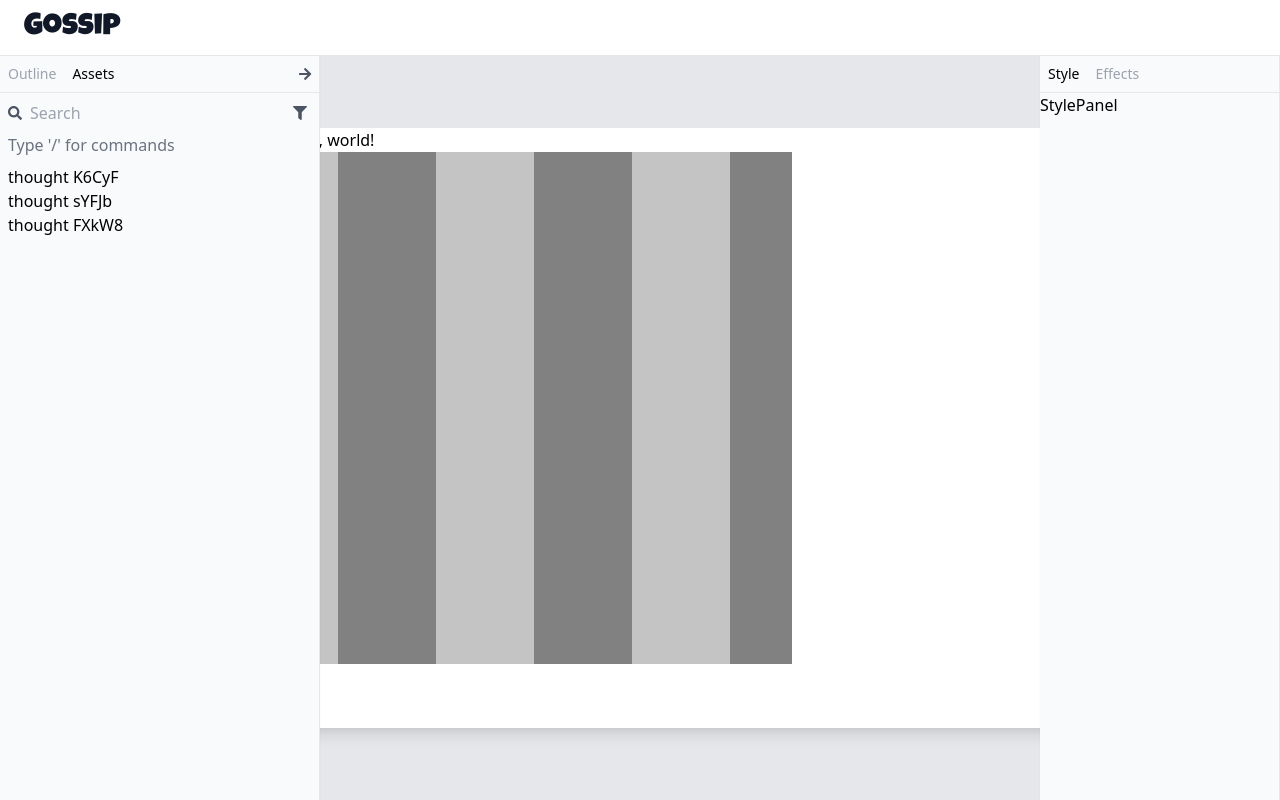
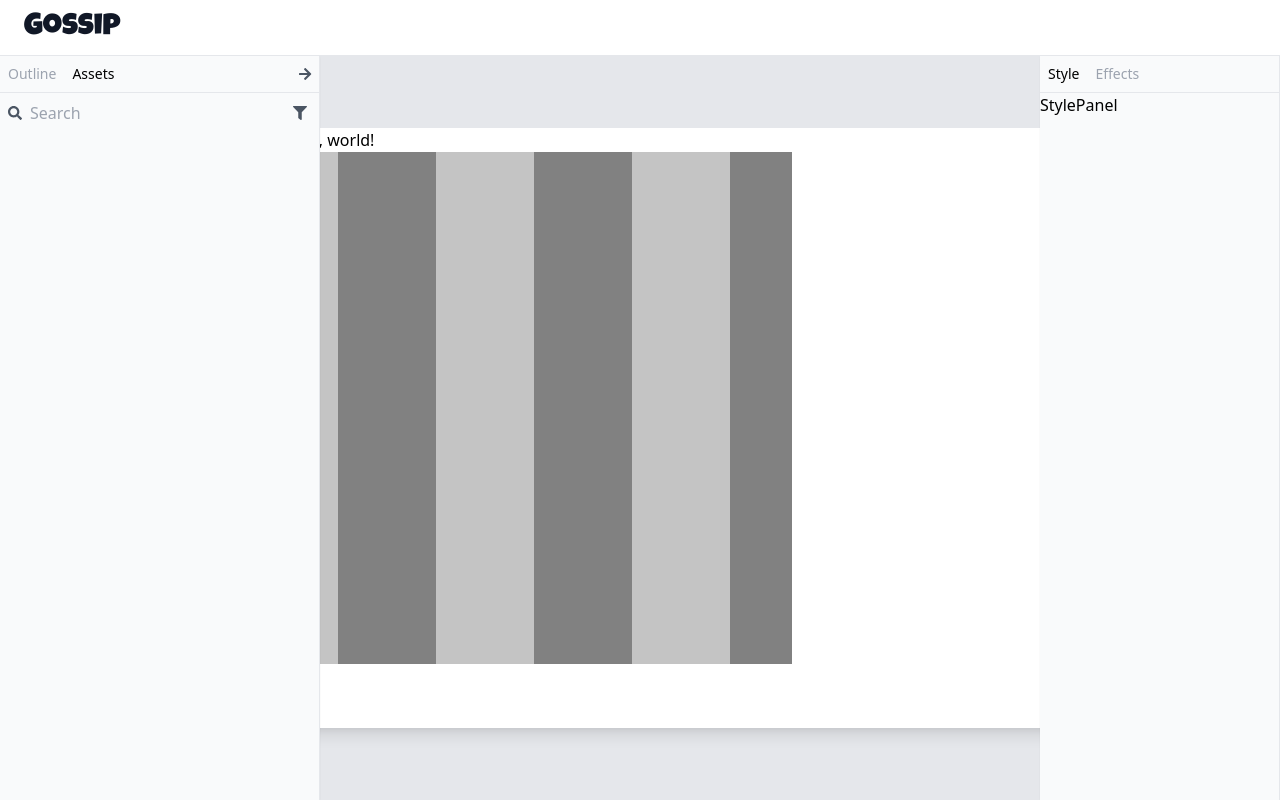
Before and after one commit to gossip-ink/gossip, a React app: page /editor in a window 1280 px wide. Built offline with nearby package versions, Linux system fonts and the light colour scheme.

Commit message:
refactor(assets-panel): simplify layout

```diff
--- /dev/null
+++ b/src/components/Textarea.tsx
@@ -0,0 +1,66 @@
+import React from "react";
+import styled from "styled-components";
+import classNames from "classnames";
+
+const Container = styled.div`
+  position: relative;
+
+  & > textarea {
+    position: absolute;
+    left: 0;
+    top: 0;
+    resize: none;
+    outline: none;
+    border: 0;
+  }
+
+  & > div {
+    position: relative;
+    visibility: hidden;
+    word-wrap: break-word;
+  }
+`;
+
+const Textarea: React.FC<TextareaProps> = ({
+  className,
+  value,
+  onChange,
+  adaptiveHeight = false,
+  ...restProps
+}) => {
+  const classes = classNames(
+    {
+      "w-full h-full": adaptiveHeight,
+    },
+    className
+  );
+
+  function handleChange(e: React.ChangeEvent<HTMLTextAreaElement>) {
+    const { value } = e.target;
+    onChange && onChange(value);
+  }
+
+  const textarea = (
+    <textarea className={classes} value={value} onChange={handleChange} {...restProps} />
+  );
+
+  return (
+    <>
+      {adaptiveHeight ? (
+        <Container>
+          <div className="p-0">{value ? value : "a"}</div>
+          {textarea}
+        </Container>
+      ) : (
+        { textarea }
+      )}
+    </>
+  );
+};
+
+export interface TextareaProps extends Omit<React.TextareaHTMLAttributes<HTMLElement>, "onChange"> {
+  onChange?: (value: string) => void;
+  adaptiveHeight?: boolean;
+}
+
+export default Textarea;
--- a/src/pages/editor/components/AdptiveHeightTextarea.tsx
+++ /dev/null
@@ -1,61 +0,0 @@
-import React, { useState } from "react";
-import styled from "styled-components";
-import classNames from "classnames";
-
-const Container = styled.div`
-  position: relative;
-
-  & > textarea {
-    position: absolute;
-    left: 0;
-    top: 0;
-    resize: none;
-    outline: none;
-    border: 0;
-  }
-
-  & > textarea:focus {
-    outline: none;
-    border: 0;
-    box-shadow: none;
-  }
-
-  & > div {
-    position: relative;
-    visibility: hidden;
-    word-wrap: break-word;
-  }
-`;
-
-const AptiveHeightTextarea: React.FC<AptiveHeightTextareaProps> = ({
-  className,
-  value,
-  onChange,
-  ...restProps
-}) => {
-  const classes = classNames(className);
-
-  function handleChange(e: React.ChangeEvent<HTMLTextAreaElement>) {
-    const { value } = e.target;
-    onChange && onChange(value);
-  }
-
-  return (
-    <Container className={classes}>
-      <div className="p-0">{value ? value : "a"}</div>
-      <textarea
-        className="pt-0 pb-0 pl-2 pr-2 bg-transparent w-full h-full"
-        value={value}
-        onChange={handleChange}
-        {...restProps}
-      />
-    </Container>
-  );
-};
-
-export interface AptiveHeightTextareaProps
-  extends Omit<React.TextareaHTMLAttributes<HTMLElement>, "onChange"> {
-  onChange?: (value: string) => void;
-}
-
-export default AptiveHeightTextarea;
--- a/src/pages/editor/components/Block.tsx
+++ /dev/null
@@ -1,37 +0,0 @@
-import React from "react";
-import styled from "styled-components";
-import { NodeType } from "../../../models/node";
-import Icon from "../../../components/Icon";
-
-const Container = styled.div`
-  & > span {
-    opacity: 0;
-    cursor: pointer;
-  }
-
-  &:hover > span {
-    opacity: 1;
-  }
-`;
-
-const Block: React.FC<BlockProps> = ({ children, onAdd }) => {
-  return (
-    <Container className="flex" draggable>
-      <div className="w-full">{children}</div>
-      <span className="ml-2">
-        <Icon icon="plus" onClick={onAdd} />
-      </span>
-      <span className="ml-2">
-        <Icon icon="arrows-alt" />
-      </span>
-    </Container>
-  );
-};
-
-export interface BlockProps {
-  children?: React.ReactNode;
-  type?: NodeType;
-  onAdd?: () => void;
-}
-
-export default Block;
--- a/src/pages/editor/panels/AssetsPanel.tsx
+++ b/src/pages/editor/panels/AssetsPanel.tsx
@@ -1,10 +1,8 @@
-import React, { useState } from "react";
+import React from "react";
 import styled from "styled-components";
 import { nanoid } from "nanoid";
 import Icon from "../../../components/Icon";
 import { Node, NodeType } from "../../../models/node";
-import AdptiveHeightTextarea from "../components/AdptiveHeightTextarea";
-import Block from "../components/Block";
 
 export interface AssetsPanelProps {}
 
@@ -21,27 +19,16 @@ const Search = styled.div`
   }
 `;
 
-const Body = styled.div``;
-
 function createAsset(): Node {
-  const id = nanoid();
   return {
-    id,
+    id: nanoid(),
     type: NodeType.Text,
-    text: `thought ${id.slice(0, 5)}`,
+    text: "",
   };
 }
 
 const AssetsPanel: React.FC<AssetsPanelProps> = (props) => {
   const sampleData: Node[] = [createAsset(), createAsset(), createAsset()];
-  const [value, setValue] = useState<string>("");
-  const [assets, setAssets] = useState<Node[]>(sampleData);
-
-  function handleAdd(index: number) {
-    const newAsset = createAsset();
-    assets.splice(index, 0, newAsset);
-    setAssets([...assets]);
-  }
 
   return (
     <Container className="w-full">
@@ -53,19 +40,6 @@ const AssetsPanel: React.FC<AssetsPanelProps> = (props) => {
         ></input>
         <Icon icon="filter" className="m-1" />
       </Search>
-      <AdptiveHeightTextarea
-        className="pl-2 pr-2 w-full placeholder-gray-400"
-        placeholder="Type '/' for commands"
-        value={value}
-        onChange={setValue}
-      />
-      <Body className="p-2">
-        {assets.map((d, index) => (
-          <Block key={d.id} onAdd={() => handleAdd(index)}>
-            {d.type === NodeType.Text && d.text}
-          </Block>
-        ))}
-      </Body>
     </Container>
   );
 };
```
